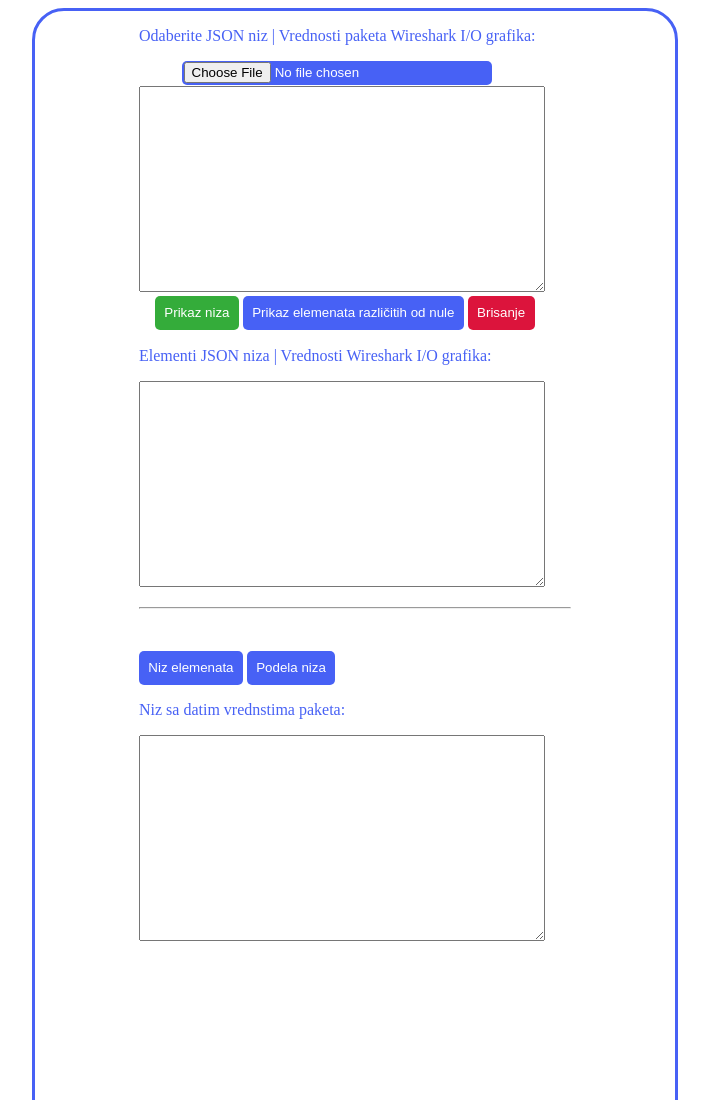
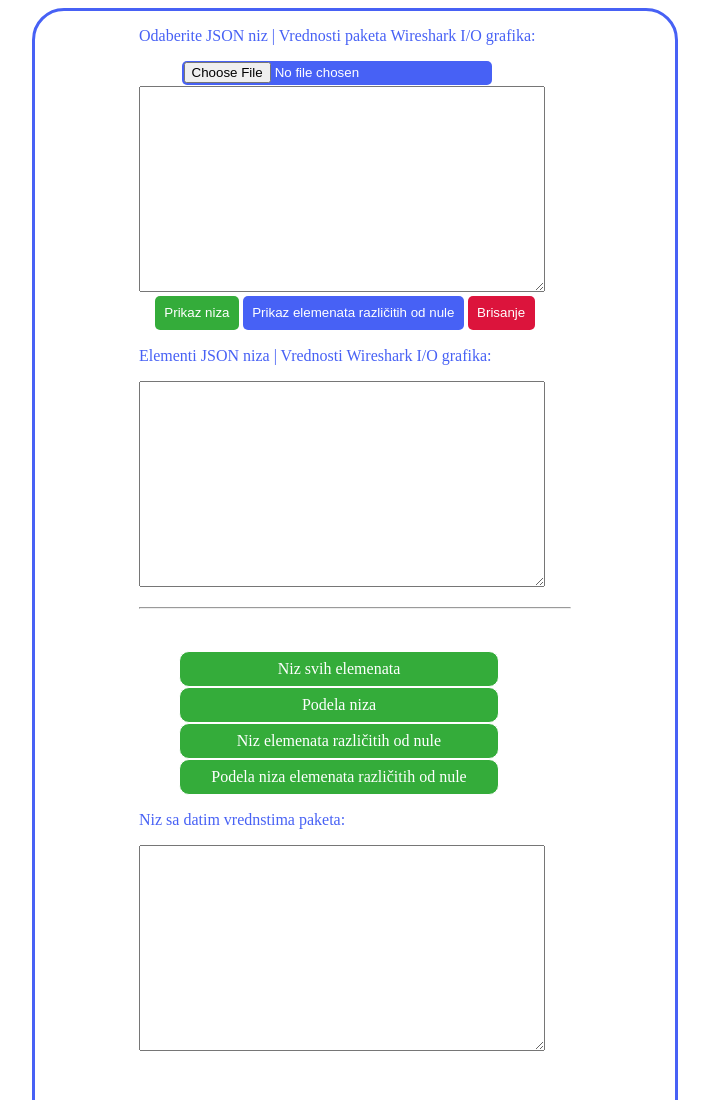
Before and after one commit to CoaPro/ip_saobracaj.js, an Electron app: page program.html in a window 1280 px wide. Shown: the top 1100 px of the page, without its empty margins (285-994 px from the left). Drawn offline with Linux system fonts and the light colour scheme.

Commit message:
Update 2 | 14.5.2021.

```diff
--- a/css/stil.css
+++ b/css/stil.css
@@ -46,7 +46,7 @@ input {
     width: 25em;
 }
 
-#btnPrikazNiza{
+#btnNoviNiz, #btnPrikazNiza, #btnPodelaNiza{
     background-color: rgb(52, 172, 58);
 }
 
@@ -57,3 +57,29 @@ input {
 input:hover, #btnPrikazNiza:hover, #btnPrikazNeNulaElemenataNiza:hover, #btnBrisanje:hover{
     opacity: 0.9;
 }
+
+#btnNniz, #btnPodelaNniza{
+    background-color: rgb(100, 115, 247);
+}
+
+.dugmad2{
+    flex-direction: column;
+    align-items: center;
+    width: 20em;
+    list-style: none;
+    margin: 0;
+}
+
+.dugmad2 li{
+    text-align: center;
+    padding: 0.5em;
+    color: white;
+    border-radius: 10px;
+    background-color: rgb(52, 172, 58);
+    border: 1px solid rgb(255, 255, 255);
+
+}
+
+.dugmad2 li:hover{
+    opacity: 0.8;
+}
--- a/kod.js
+++ b/kod.js
@@ -96,6 +96,7 @@ A elementi bi trebalo biti:
 (b)
 */
 
+//Prikaz niza sa svim elementima
 const noviNiz = () => {
 
     const niz = JSON.parse(txtA.value);
@@ -103,3 +104,33 @@ const noviNiz = () => {
     txtC.value = noviNiz;
     console.log(noviNiz);
     };
+
+// Podela niza sa svim elementima na podnizove sa četiri elementa
+function podelaNiza(){
+
+    const niz = JSON.parse(txtA.value);
+    const noviNiz = niz.map(({'All Packets': vrednost}) => vrednost );
+
+    let i = 0;
+    let br = -1;
+    let br2 = 0;
+    let a = new Array();
+    let b = new Array();
+    let brPodnizova = document.getElementById('brPodnizova');
+    let a_str = '';
+    for(let i = 0; i <= noviNiz.length; i++){
+        br++;
+        if(i % 4 == 0){
+            br2++;
+            a[i] = noviNiz.slice(i, i+4);
+            //console.log(a[i]);
+            a_str += a[i] + '\n';
+            txtC.value = a_str;
+        }
+    }
+
+    console.log(`Broj nizova je ${br2}`);
+    brPodnizova.innerHTML = `Broj podnizova je: ${br2}`;
+
+
+}
--- a/program.html
+++ b/program.html
@@ -43,14 +43,32 @@
 
         <div class="div-a a2">
 
-            <div id="dugmad2">
-                <button id="btnNoviNiz" onclick="noviNiz()">Niz elemenata</button>
-                <button id="btnPodelaNiza">Podela niza</button>
+            <div >
+
+                <!--
+                <button id="btnNoviNiz" onclick="noviNiz()">Niz svih elemenata</button>
+                <button id="btnPodelaNiza" onclick="podelaNiza()">Podela niza</button>
+
+                <button id="btnNniz" onclick="nNiz()">Niz elemenata različitih od nule</button>
+                <button id="btnPodelaNniza" onclick="podelaNniza()">Podela niza elemenata različitih od nule</button>
+                -->
+
+                <ul class="dugmad2">
+
+                    <li id="liNoviNiz" onclick="noviNiz()">Niz svih elemenata</li>
+                    <li id="liPodelaNiza" onclick="podelaNiza()">Podela niza</li>
+
+                    <li id="linNniz" onclick="nNiz()">Niz elemenata različitih od nule</li>
+                    <li id="linPodelaNniza" onclick="podelaNniza()">Podela niza elemenata različitih od nule</li>
+
+                </ul>
+
             </div>
 
             <div>
                 <p>Niz sa datim vrednstima paketa:  </p>
                 <textarea id="txtC"></textarea>
+                <p id="brPodnizova"></p>
             </div>
 
         </div>
```
